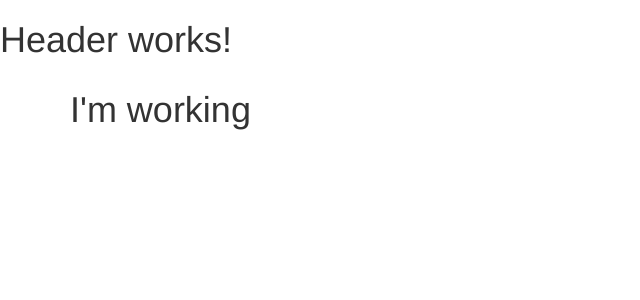
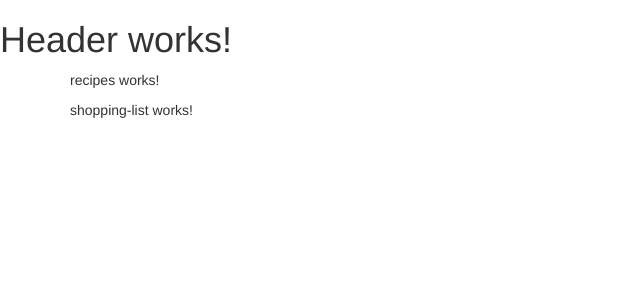
Before and after one commit to tronovan/recipeproject, an Angular app: page / in a window 1280 px wide. Shown: the top 300 px of the page, without its empty margins (0-640 px from the left). Built offline with nearby package versions, Linux system fonts and the light colour scheme.

Commit message:
Set up components.

```diff
--- a/src/app/app.component.html
+++ b/src/app/app.component.html
@@ -2,7 +2,8 @@
 <div class="container">
   <div class="row">
     <div class="col-md-12">
-      <h1>I'm working</h1>
+      <app-recipes></app-recipes>
+      <app-shopping-list></app-shopping-list>
     </div>
   </div>
 </div>
```
